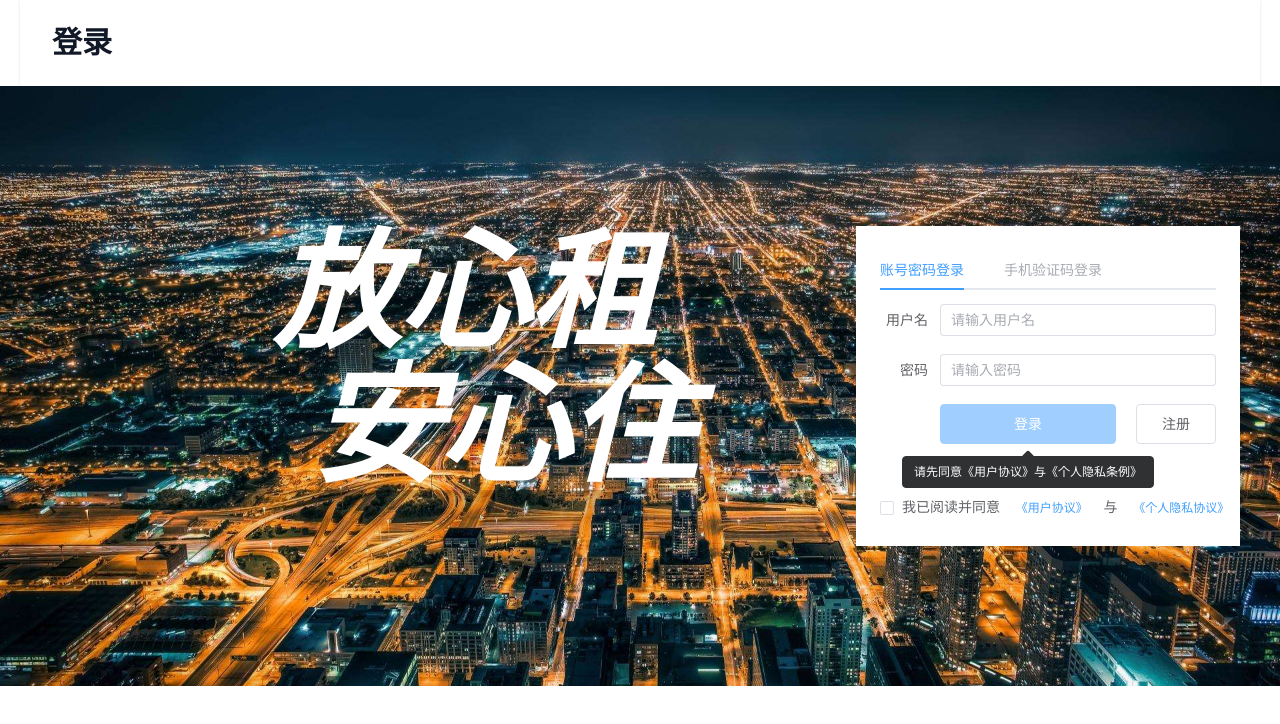
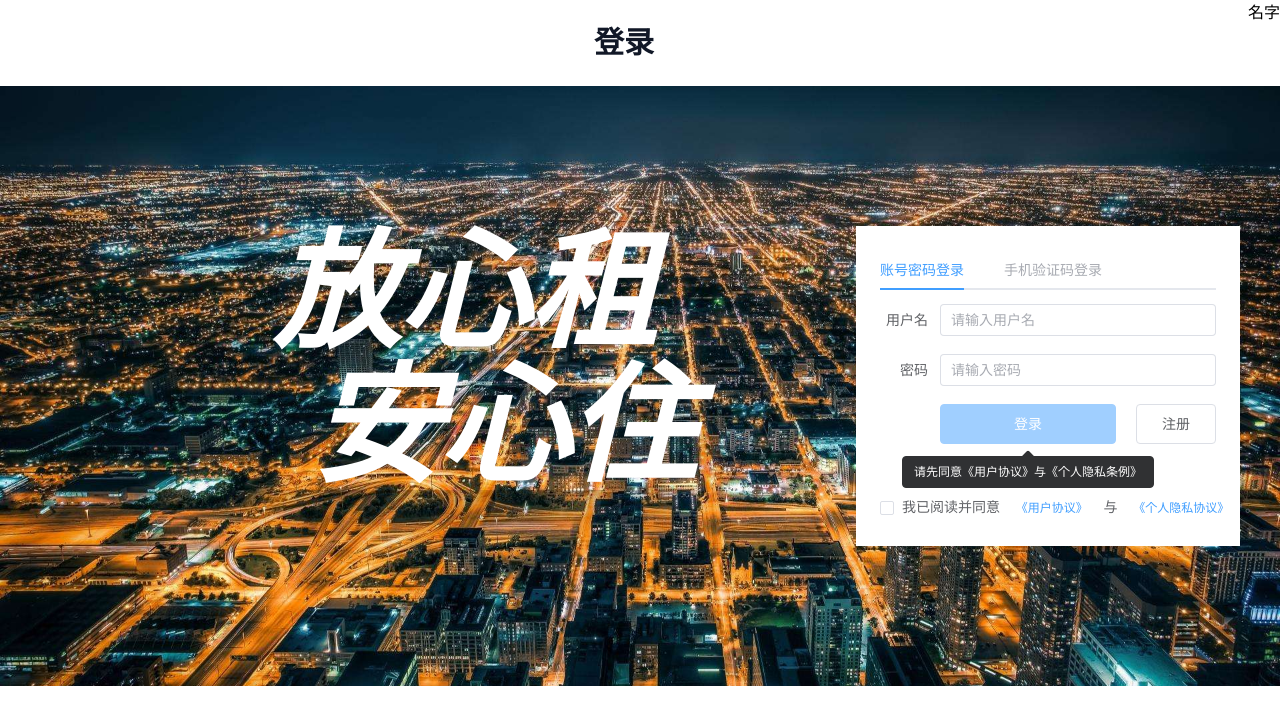
Before and after one commit to DanielSimgame/rental_house_sys, a Vue app: page /#/login in a window 1280 px wide. Shown: the top 724 px of the page. Built offline with nearby package versions, Linux system fonts and the light colour scheme.

Commit message:
fix: 鉴权、头部组件

```diff
--- a/src/App.vue
+++ b/src/App.vue
@@ -1,12 +1,13 @@
 <template>
   <div>
     <el-container>
-      <el-header style="height: auto">
-        <div class="bg-white shadow" v-if="$route.meta.title">
+      <el-header style="height: auto; padding-left: 0; padding-right: 0;">
+        <!-- <div class="bg-white shadow" v-if="$route.meta.title">
           <div class="mx-auto max-w-7xl px-4 py-6 sm:px-6 lg:px-8">
             <h1 class="text-3xl font-bold leading-tight text-gray-900">{{ $route.meta.title }}</h1>
           </div>
-        </div>
+        </div> -->
+        <hzf-header></hzf-header>
       </el-header>
       <el-main style="padding: 0">
         <router-view />
@@ -16,11 +17,15 @@
 </template>
 
 <script setup>
-import { onMounted, ref } from "vue";
+import { onBeforeMount } from "vue";
 import 'nprogress/nprogress.css';
 import User from './utils/User';
 import store from "./store";
 import RequestUtil from "./utils/RequestUtil";
+
+import HzfHeader from './components/HzfHeader.vue';
+
+// const title = ref('nmsl');
 
 /**
  * @function initPage
@@ -33,15 +38,16 @@ const initPage = async () => {
     store.commit('setUserRole', 'user')
     RequestUtil.getUserInfo(token)
       .then(r => {
-        if (r.isLogin) {
-          store.commit('setUserRole', r.isAdmin ? 'admin' : 'user')
-        }
+        store.commit('setUserRole', r.role === 1 ? 'admin' : 'user')
+        store.commit('setUserInfo', r)
       })
   }
 };
 
-onMounted(() => {
-  // console.log(import.meta.env.VITE_APP_TITLE)
-  initPage()
-})
+onBeforeMount(() => {
+  // if (User.isLogin()) {
+  //   userInfo = User.getUserInfo();
+  // }
+  initPage();
+});
 </script>
--- /dev/null
+++ b/src/components/HzfHeader.vue
@@ -0,0 +1,29 @@
+<template>
+    <div class="bg-white shadow flex flex-row justify-between">
+        <div class="mx-auto max-w-7xl px-4 py-6 sm:px-6 lg:px-8">
+            <h1 class="text-3xl font-bold leading-tight text-gray-900">{{ $route.meta.title }}</h1>
+        </div>
+        <div class="user-info-container">
+            <p>名字</p>
+        </div>
+    </div>
+</template>
+
+<script>
+import { reactive } from "vue"
+import store from "../store"
+
+export default {
+    name: "HzfHeader",
+    setup() {
+        let userInfo = reactive({})
+        store.watch(state => state.userInfo, (newVal) => {
+            userInfo = newVal
+            console.log(userInfo)
+        })
+        return {
+            userInfo,
+        }
+    }
+}
+</script>
--- a/src/router/index.ts
+++ b/src/router/index.ts
@@ -43,7 +43,6 @@ const routes: Array<RouteRecordRaw> = [
     component: Login,
     meta: {
       title: "登录",
-      roles: ["", "guest"]
     }
   },
   {
--- a/src/utils/RequestUtil.ts
+++ b/src/utils/RequestUtil.ts
@@ -25,7 +25,6 @@ export default {
      */
     getUserInfo: (token: string) => {
         const reqUrl = `${store.getters.getApiServer}/user/currentUser?token=${token}`
-        console.log(reqUrl)
         return Network.fetchGet(reqUrl)
             .then((res: any) => {
                 if (res.status === 200) {
--- a/src/views/user/Login.vue
+++ b/src/views/user/Login.vue
@@ -33,7 +33,7 @@
               <el-input v-model="loginForm.username" placeholder="请输入用户名"></el-input>
             </el-form-item>
             <el-form-item label="密码">
-              <el-input v-model="loginForm.password" placeholder="请输入密码" type="password"></el-input>
+              <el-input v-model="loginForm.password" placeholder="请输入密码" @keyup.enter.native="onLoginClick" type="password"></el-input>
             </el-form-item>
             <el-form-item>
               <div class="login-submit flex-row justify-between min-w-full">
@@ -109,11 +109,14 @@ let loginForm = reactive({
  * @description 登录按钮点击事件
  * */
 const onLoginClick = async () => {
+  if (eulaAgreed.value === false) {
+    return
+  }
   loading.value = true
   await RequestUtil.postLogin(loginForm)
       .then(r => {
         loading.value = false
-        if (r.isLogin || r.code === 0) {
+        if (r.isLogin) {
           User.setToken(r.token)
           if (r.isAdmin) {
             User.setRole('admin')
@@ -122,7 +125,7 @@ const onLoginClick = async () => {
           }
           RouterUtil.goHome()
         } else {
-          NotificationUtil.Notify(r.errorMes,{
+          NotificationUtil.Notify('请检查您的账号密码', {
             title: '登录失败',
             type: msgType.ERROR,
           })
```
